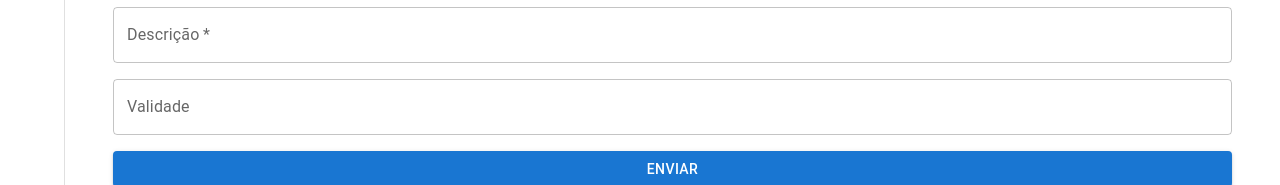
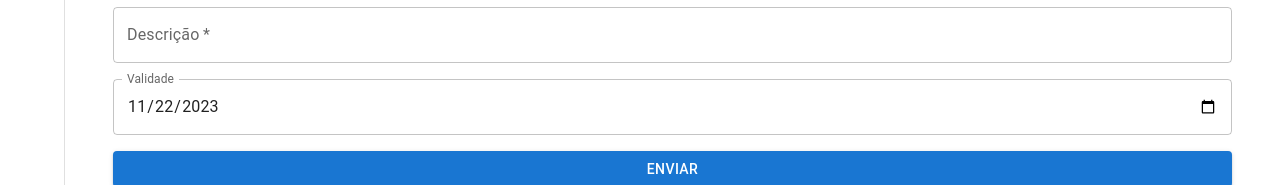
Before and after one commit to thiagodebugs/epi-app, a Next.js app: page /epi in a window 1280 px wide. Shown: the part 244-429 px from the top of the page. Built offline with nearby package versions, Linux system fonts and the light colour scheme.

Commit message:
Change the validity and delete console data

```diff
--- a/src/components/FormEpi/index.jsx
+++ b/src/components/FormEpi/index.jsx
@@ -8,7 +8,7 @@ export default function FormEpi({ epi }) {
     id: "",
     name: "",
     description: "",
-    validity: "",
+    validity: new Date().toJSON().slice(0, 10),
   });
 
   useEffect(() => {
@@ -17,7 +17,9 @@ export default function FormEpi({ epi }) {
         id: epi.id,
         name: epi.name,
         description: epi.description,
-        validity: epi.validity,
+        validity: epi.validity
+          ? epi.validity
+          : new Date().toJSON().slice(0, 10),
       });
     }
   }, [epi]);
@@ -34,7 +36,6 @@ export default function FormEpi({ epi }) {
           body: JSON.stringify(values),
         });
         const data = await response.json();
-        console.log(data);
         alert("EPI atualizado com sucesso");
       } catch (error) {
         console.error(error);
@@ -50,7 +51,6 @@ export default function FormEpi({ epi }) {
           body: JSON.stringify(values),
         });
         const data = await response.json();
-        console.log(data);
         alert("EPI cadastrado com sucesso");
       } catch (error) {
         console.error(error);
@@ -86,6 +86,7 @@ export default function FormEpi({ epi }) {
             }
           />
           <TextField
+            type="date"
             name="validity"
             label="Validade"
             variant="outlined"
```
